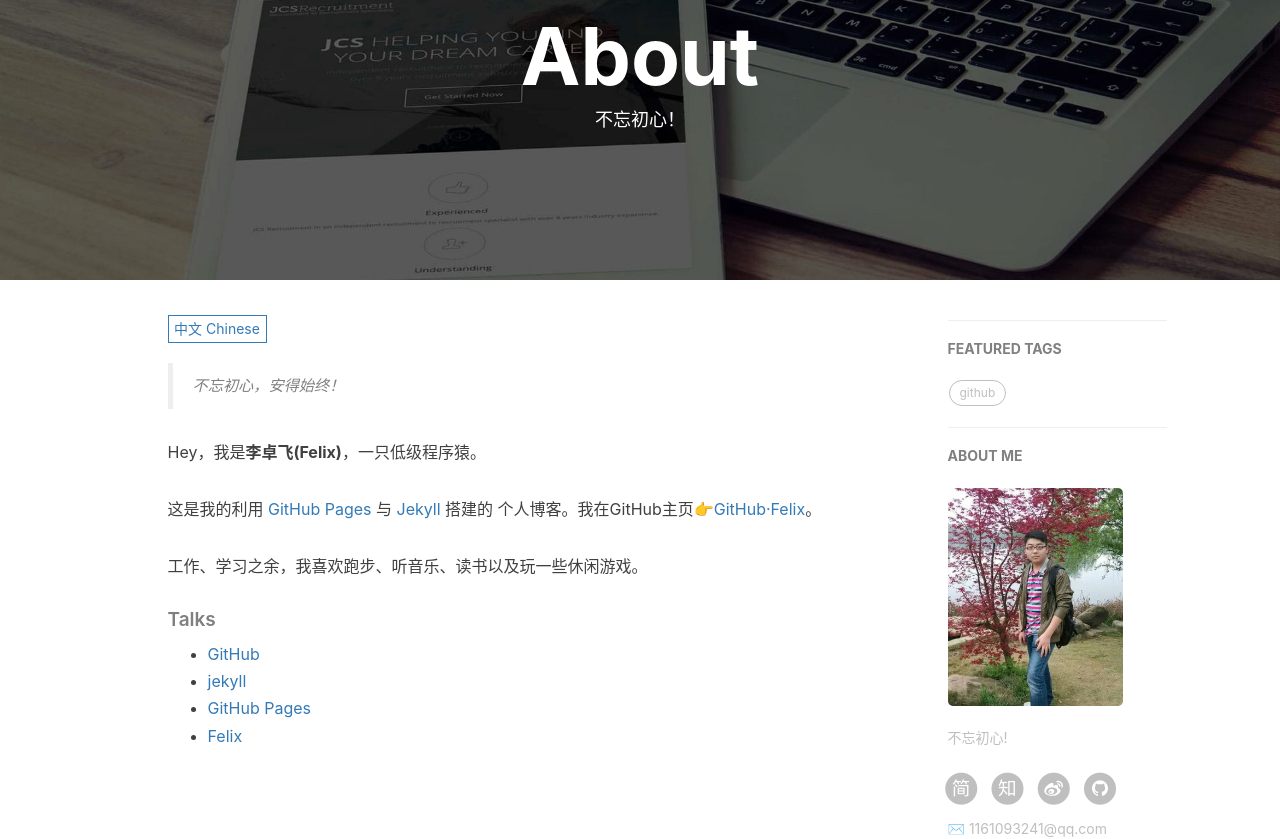
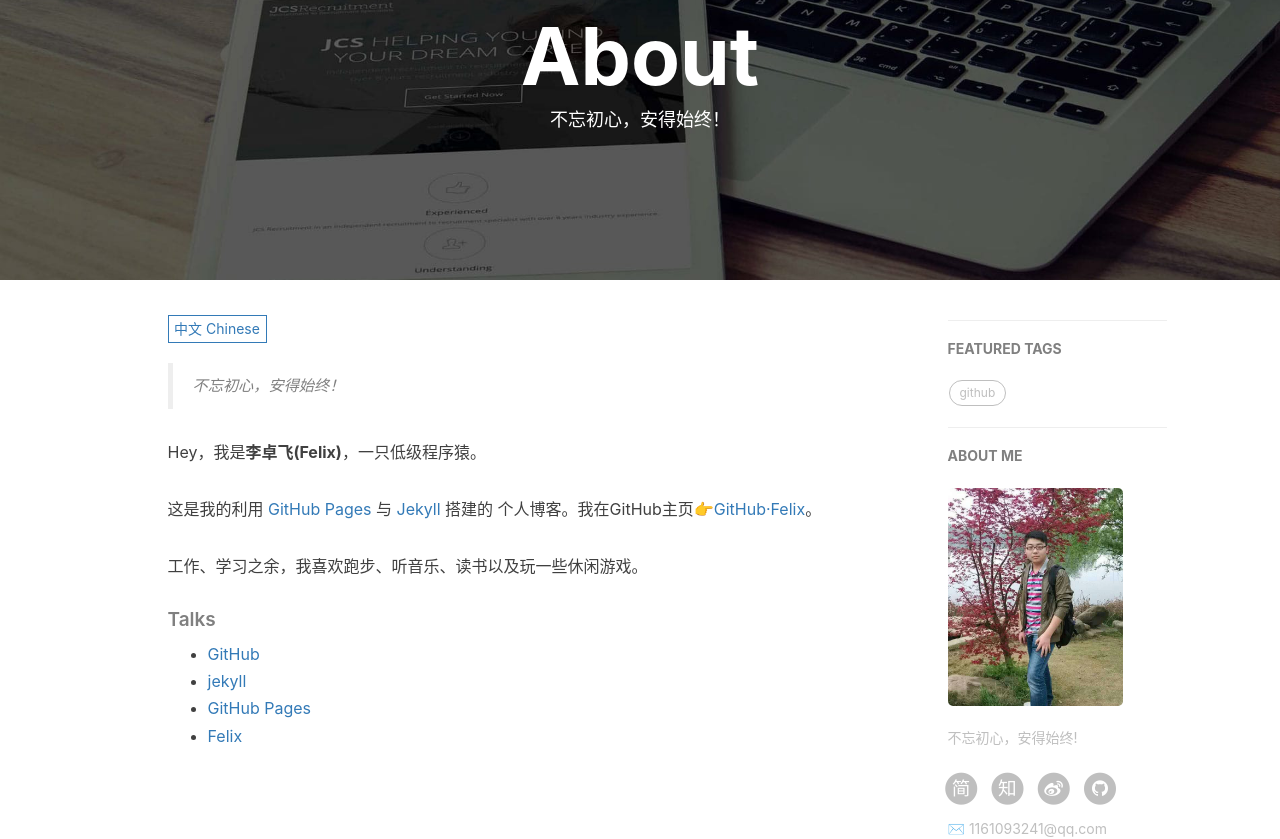
Before and after one commit to MichaelLZF/MichaelLZF.github.io, a Jekyll site: the page built from about.html, in a window 1280 px wide. Shown: the part 138-977 px from the top of the page. Built offline with Jekyll 4.4.1, drawn with Linux system fonts in a browser that asks for light colours; nearby versions of some CDN libraries; comment, search, counter and statistics services are not loaded.

Commit message:
upadte discription

```diff
--- a/_config.yml
+++ b/_config.yml
@@ -11,7 +11,7 @@ github_repo: "https://github.com/michaellzf/michaellzf.github.io.git" # you code
 
 # Sidebar settings
 sidebar: true                           # whether or not using Sidebar.
-sidebar-about-description: "不忘初心!"
+sidebar-about-description: "不忘初心，安得始终!"
 sidebar-avatar: /img/about-Felix-gentle.jpg      # use absolute URL, seeing it's used in both `/` and `/about/`
 
 
--- a/about.html
+++ b/about.html
@@ -1,7 +1,7 @@
 ---
 layout: page
 title: "About"
-description: "不忘初心！"
+description: "不忘初心，安得始终！"
 header-img: "img/post-bg-rwd.jpg"
 ---
 
--- a/tags.html
+++ b/tags.html
@@ -1,7 +1,7 @@
 ---
 title: Tags
 layout: default
-description: "不忘初心！"
+description: "不忘初心，安得始终！"
 header-img: "img/tag-bg.jpg"
 ---
 
```
